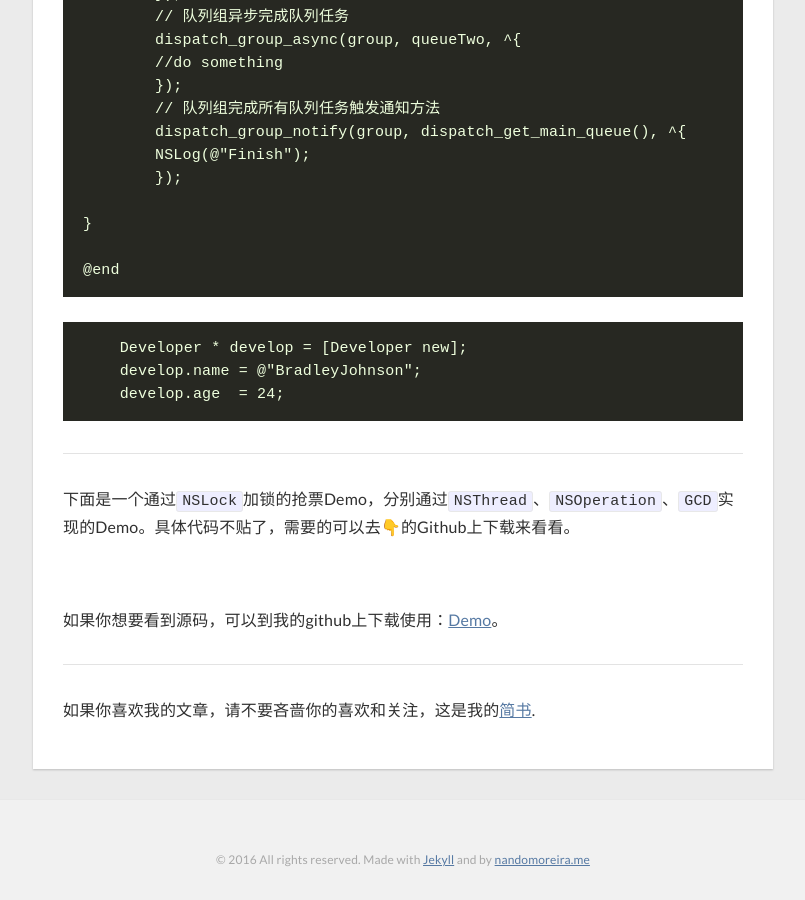
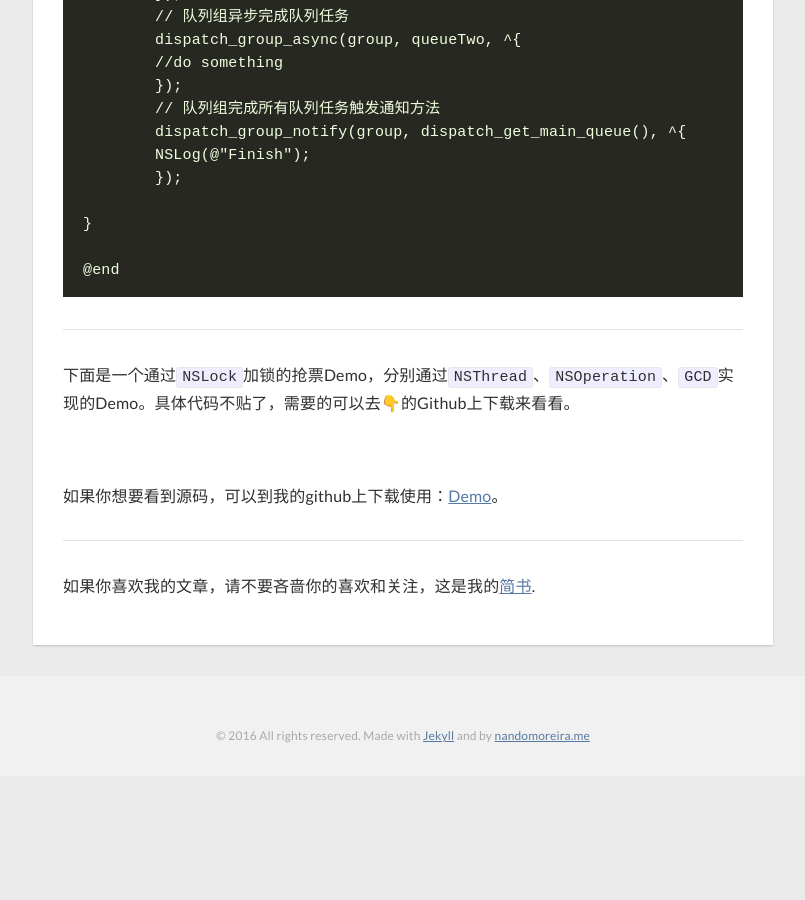
Before and after one commit to zsfbradleyjohnson/zsfbradleyjohnson.github.io, a Jekyll site: the page built from _posts/2015-08-11-多线程使用.markdown, in a window 1280 px wide and 900 px high, scrolled down 15023 px. Shown: the whole window, without its empty margins (237-1042 px from the left). Built offline with Jekyll 4.4.1, drawn with Linux system fonts in a browser that asks for light colours; nearby versions of some CDN libraries; Markdown is read by kramdown in place of the engine named in the settings; after the commit the page ends 15799 px from its top, so only the background shows below that.

Commit message:
don't change

````diff
--- a/_includes/head.html
+++ b/_includes/head.html
@@ -1,7 +1,7 @@
 <meta charset="utf-8">
 <meta http-equiv="X-UA-Compatible" content="IE=edge">
 <meta name="viewport" content="width=device-width, initial-scale=1">
-<link rel="shortcut icon" href="favicon.ico">
+<link rel="shortcut icon" href="images/favicon.ico">
 <title>
     {{ site.title }}
 </title>
--- a/_posts/2015-08-11-多线程使用.markdown
+++ b/_posts/2015-08-11-多线程使用.markdown
@@ -547,14 +547,6 @@
 
 	@end
 
-
-
-```
-    Developer * develop = [Developer new];
-    develop.name = @"BradleyJohnson";
-    develop.age  = 24;
-```
-
 ***
 
 下面是一个通过`NSLock`加锁的抢票Demo，分别通过`NSThread`、`NSOperation`、`GCD`实现的Demo。具体代码不贴了，需要的可以去👇的Github上下载来看看。
````
